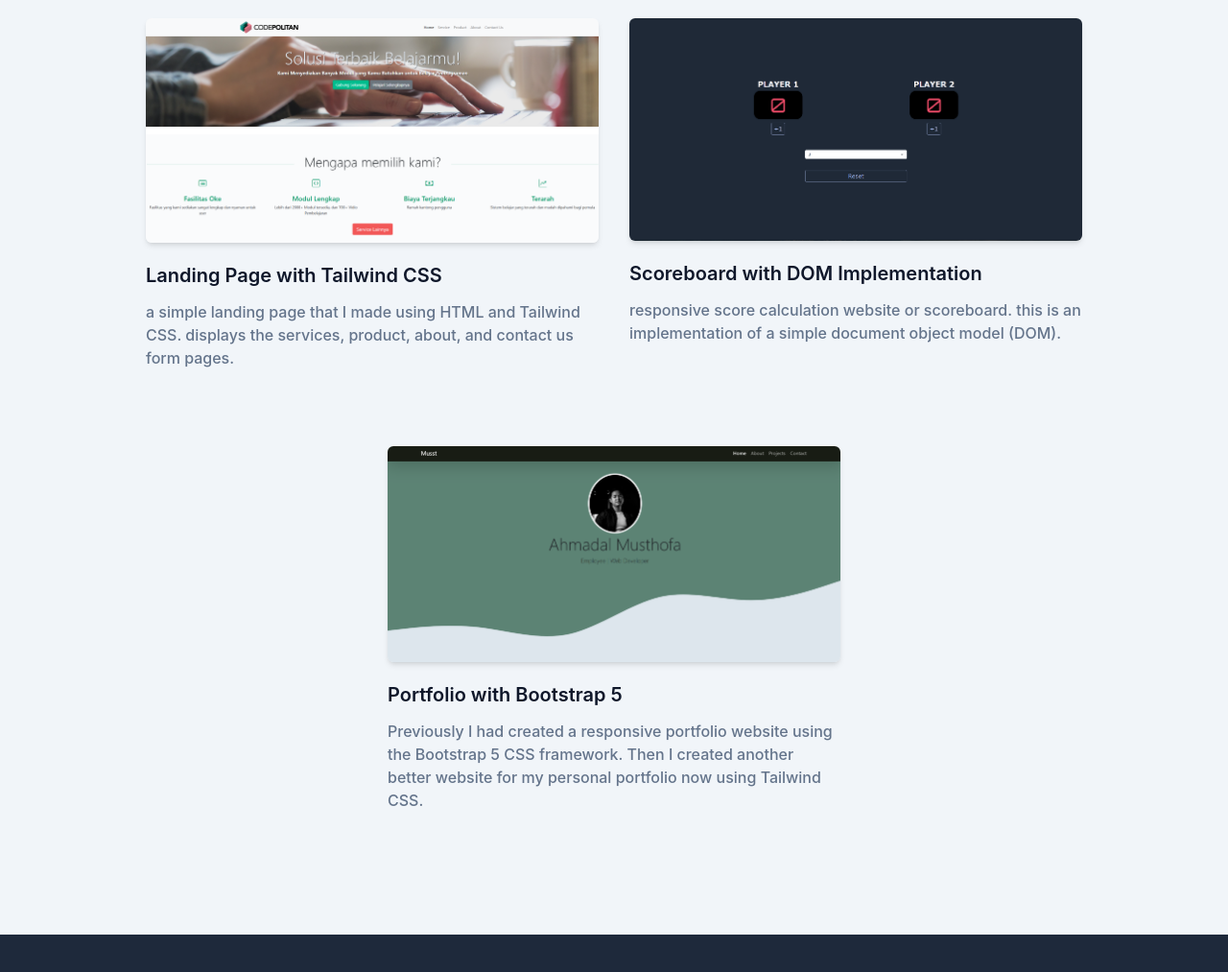
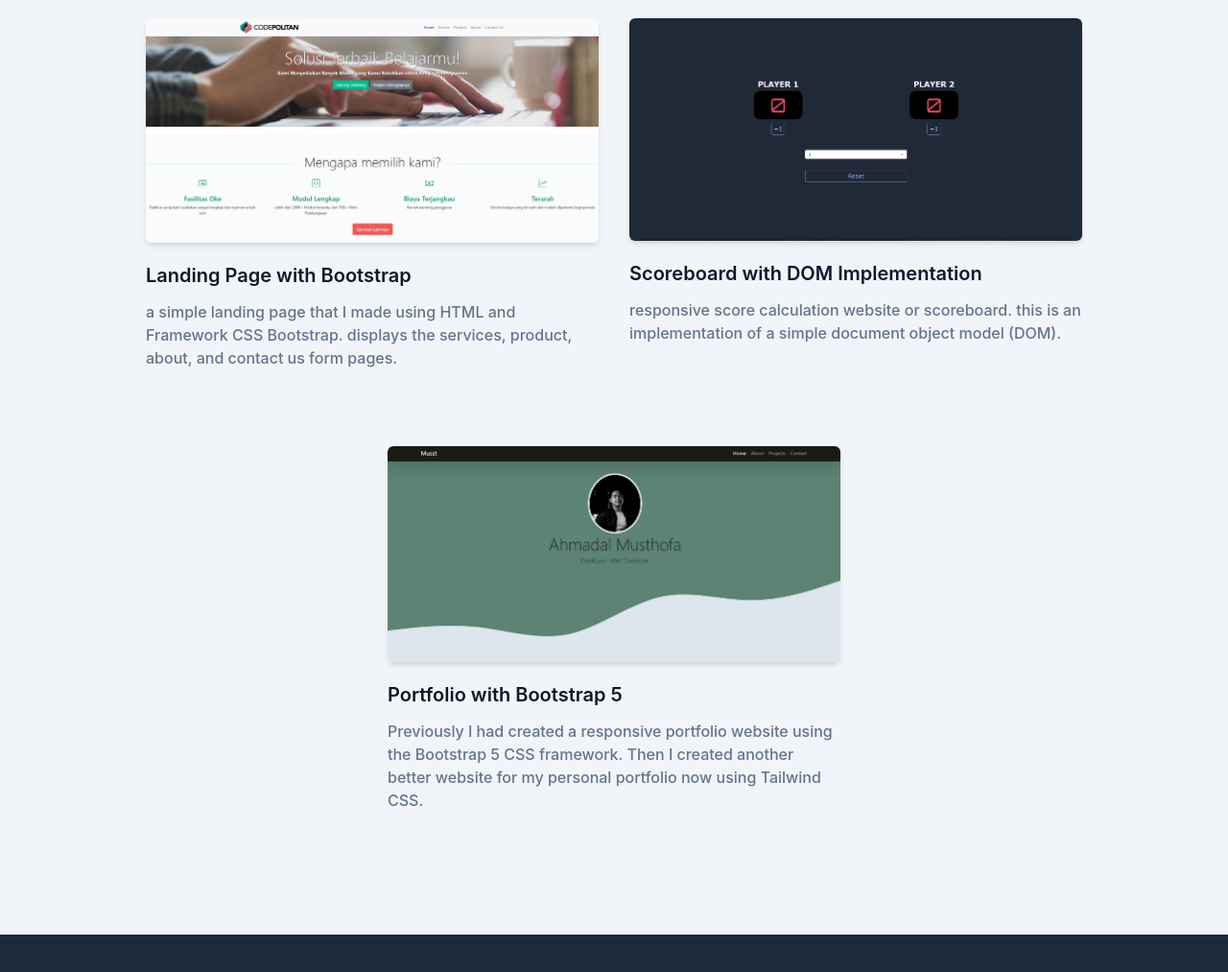
Before and after one commit to ahmadalmusthofa/portfolio-tailwind-css, a website: page index.html in a window 1280 px wide. Shown: the part 2312-3325 px from the top of the page at 96% size. Drawn offline with Linux system fonts and the light colour scheme.

Commit message:
fix: kata-kata pada portfolio ke-3

```diff
--- a/index.html
+++ b/index.html
@@ -374,11 +374,12 @@
             <h3
               class="font-semibold text-xl text-dark mt-5 mb-3 dark:text-white"
             >
-              Landing Page with Tailwind CSS
+              Landing Page with Bootstrap
             </h3>
             <p class="font-medium text-base text-secondary">
-              a simple landing page that I made using HTML and Tailwind CSS.
-              displays the services, product, about, and contact us form pages.
+              a simple landing page that I made using HTML and Framework CSS
+              Bootstrap. displays the services, product, about, and contact us
+              form pages.
             </p>
           </div>
           <div class="mb-12 p-4 md:w-1/2">
```
